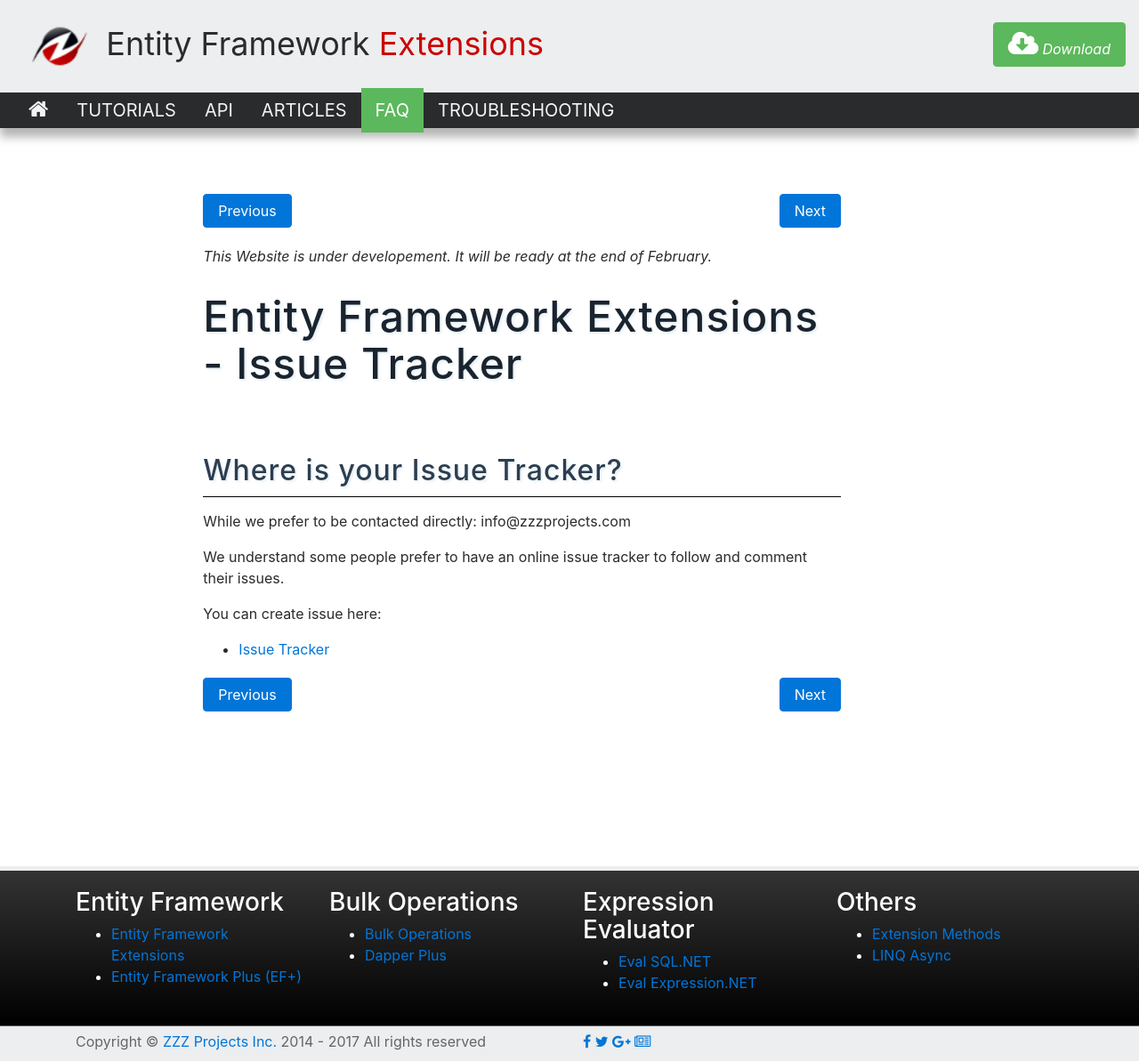
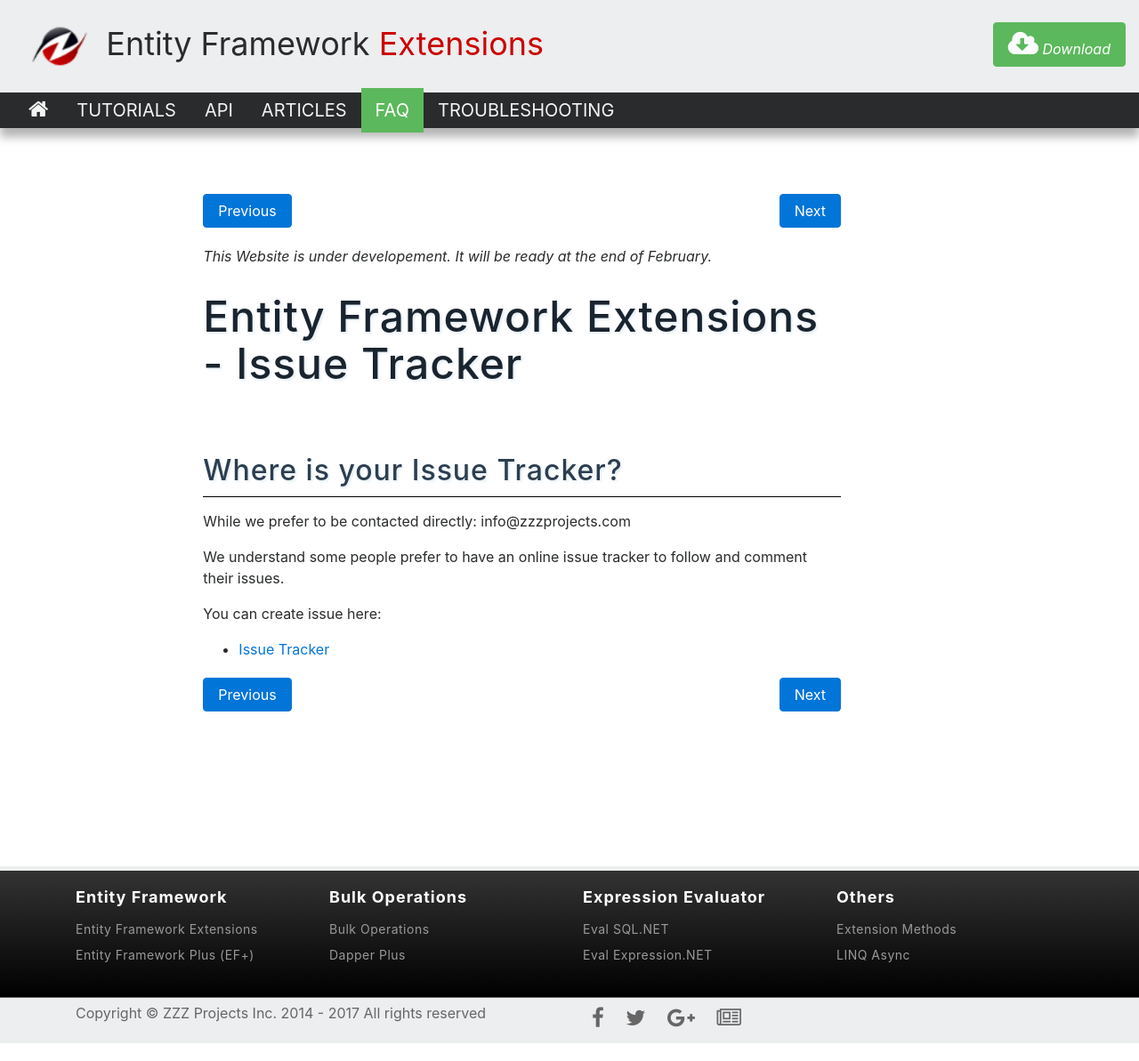
Before and after one commit to zzzprojects/EntityFramework-Extensions, a Jekyll site: the page built from docs/pages/faq/issue-tracker.md, in a window 1280 px wide. Shown: the whole page at 89% size. Built offline with Jekyll 4.4.1, drawn with Linux system fonts in a browser that asks for light colours; nearby versions of some CDN libraries.

Commit message:
Update default.html

```diff
--- a/docs/_layouts/default.html
+++ b/docs/_layouts/default.html
@@ -243,17 +243,75 @@ header .navbar .active {
 	</footer>
 
 <style>
+
+footer #product {
+    background: rgba(0, 0, 0, 0) linear-gradient(to top, #000, #333) repeat scroll 0 0;
+    border-bottom: 1px solid #5d5d5d;
+    color: #fefefe;
+    padding: 20px 0;
+}
+footer #product {
+    background: rgba(0, 0, 0, 0) linear-gradient(to top, #000, #333) repeat scroll 0 0;
+    border-bottom: 1px solid #5d5d5d;
+    color: #fefefe;
+    padding: 20px 0;
+}
+footer #product h3 {
+    font-size: 18px;
+    font-weight: 700;
+    letter-spacing: 1px;
+}
+footer #product ul {
+    list-style: outside none none;
+    padding-left: 0;
+}
+footer #product ul li {
+    padding-top: 5px;
+}
+footer #product a {
+    color: #999;
+    font-size: 14px;
+    letter-spacing: 0.5px;
+}
+footer #product a:hover {
+    color: #fefefe;
+    opacity: 0.7;
+    text-decoration: none;
+    transition: all 0.4s ease-in-out 0s;
+}
 footer {
     background: rgba(0, 0, 0, 0) -moz-linear-gradient(center top , #333, #222) repeat scroll 0 0;
     color: #666;
     padding-bottom: 5px;
     padding-top: 5px;
 }
-footer #product {
-    background: rgba(0, 0, 0, 0) linear-gradient(to top, #000, #333) repeat scroll 0 0;
-    border-bottom: 1px solid #5d5d5d;
-    color: #fefefe;
+footer {
+    background: rgba(0, 0, 0, 0) -moz-linear-gradient(center top , #333, #222) repeat scroll 0 0;
+    color: #666;
+    padding-bottom: 5px;
+    padding-top: 5px;
+}
+footer a {
+    color: #666;
+}
+footer a:hover {
+    color: #666;
+    opacity: 0.7;
+    text-decoration: none;
+    transition: all 0.4s ease-in-out 0s;
+}
+footer hr {
+    border-color: #666;
+    margin: 20px;
+}
+footer .social a {
+    font-size: 24px;
+    padding: 0 10px;
+}
+@media (max-width: 61em) {
+footer {
     padding: 20px 0;
+}
 }
 </style>
 
```
